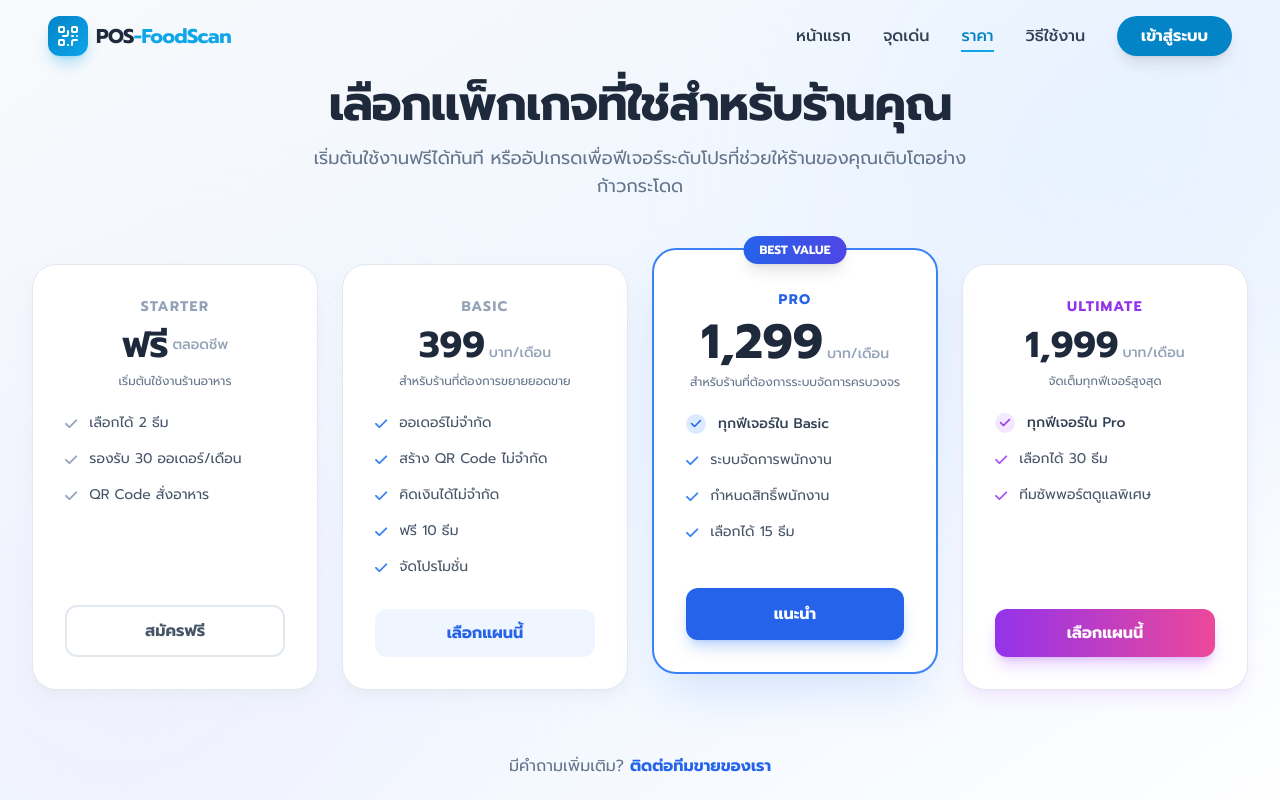
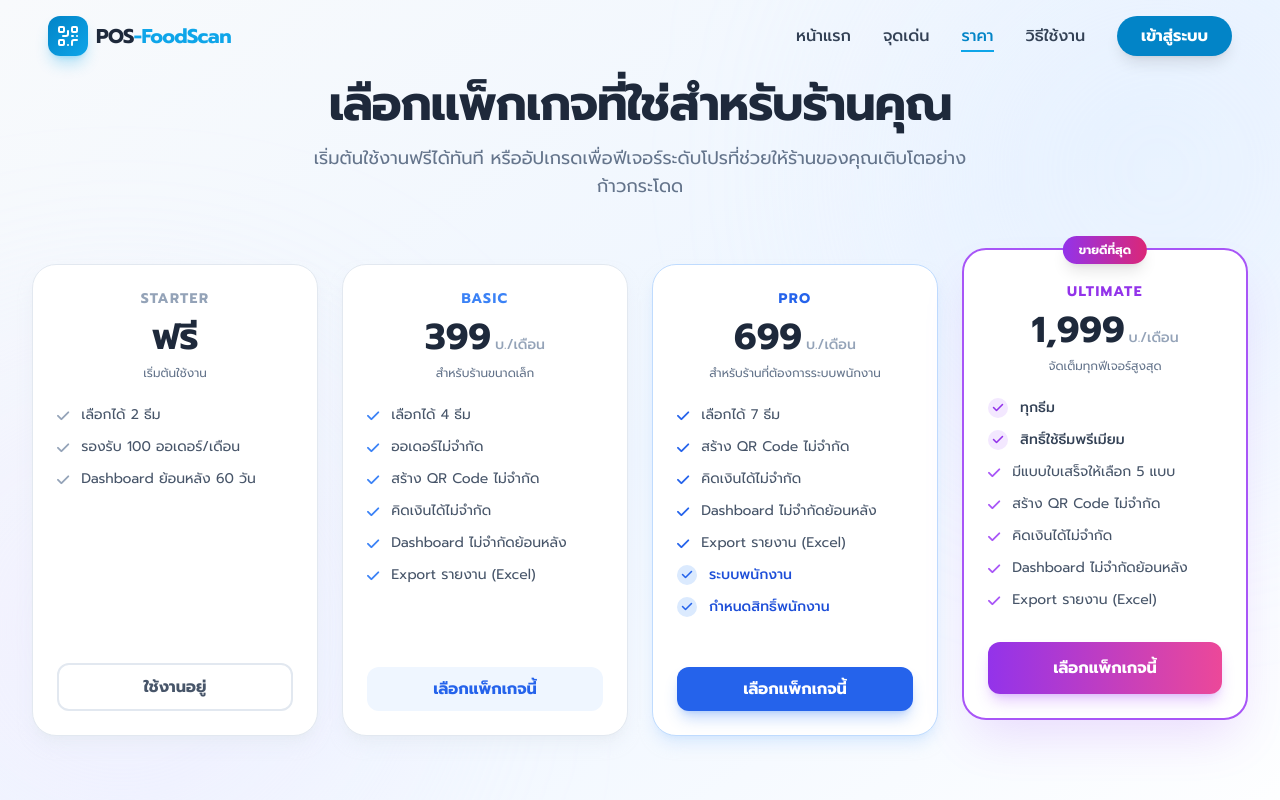
Before and after one commit to twanty979-hue/scan-food, a Next.js app: page /pricing in a window 1280 px wide. Shown: the top 800 px of the page. Built offline with nearby package versions, Linux system fonts and the light colour scheme.

Commit message:
โมบายแอพ

```diff
--- a/app/(home)/pricing/page.tsx
+++ b/app/(home)/pricing/page.tsx
@@ -25,52 +25,55 @@
         {/* Pricing Cards Grid */}
         <div className="grid grid-cols-1 md:grid-cols-2 xl:grid-cols-4 gap-6 items-start">
 
-          {/* 1. STARTER Plan */}
-          <div className="bg-white rounded-3xl p-8 border border-slate-200 shadow-lg shadow-slate-200/50 hover:shadow-xl transition-all duration-300 relative group h-full flex flex-col">
+          {/* 1. FREE Plan */}
+          <div className="bg-white rounded-3xl p-6 border border-slate-200 shadow-lg shadow-slate-200/50 hover:shadow-xl transition-all duration-300 relative group h-full flex flex-col">
             <div className="mb-6 text-center">
               <h3 className="text-sm font-bold text-slate-400 tracking-widest uppercase mb-2">STARTER</h3>
               <div className="flex items-center justify-center gap-1 mb-2">
                 <span className="text-4xl font-black text-slate-800">ฟรี</span>
-                <span className="text-sm text-slate-400 font-medium">ตลอดชีพ</span>
               </div>
-              <p className="text-xs text-slate-500">เริ่มต้นใช้งานร้านอาหาร</p>
+              <p className="text-xs text-slate-500">เริ่มต้นใช้งาน</p>
             </div>
 
-            <ul className="space-y-4 mb-8 flex-grow">
+            <ul className="space-y-3 mb-8 flex-grow">
               <li className="flex items-start gap-3 text-sm text-slate-600">
                 <i className="fa-solid fa-check text-slate-400 mt-1"></i>
                 เลือกได้ 2 ธีม
               </li>
               <li className="flex items-start gap-3 text-sm text-slate-600">
                 <i className="fa-solid fa-check text-slate-400 mt-1"></i>
-                รองรับ 30 ออเดอร์/เดือน
+                รองรับ 100 ออเดอร์/เดือน
               </li>
               <li className="flex items-start gap-3 text-sm text-slate-600">
                 <i className="fa-solid fa-check text-slate-400 mt-1"></i>
-                QR Code สั่งอาหาร
+                Dashboard ย้อนหลัง 60 วัน
               </li>
             </ul>
 
             <Link
               href="/register"
-              className="w-full block text-center py-3 rounded-xl border-2 border-slate-200 text-slate-600 font-bold hover:border-slate-800 hover:text-slate-800 transition-colors"
+              className="w-full block text-center py-2.5 rounded-xl border-2 border-slate-200 text-slate-600 font-bold hover:border-slate-800 hover:text-slate-800 transition-colors"
             >
-              สมัครฟรี
+              ใช้งานอยู่
             </Link>
           </div>
 
           {/* 2. BASIC Plan */}
-          <div className="bg-white rounded-3xl p-8 border border-slate-200 shadow-lg shadow-slate-200/50 hover:shadow-xl transition-all duration-300 h-full flex flex-col">
+          <div className="bg-white rounded-3xl p-6 border border-slate-200 shadow-lg shadow-slate-200/50 hover:shadow-xl transition-all duration-300 h-full flex flex-col">
             <div className="mb-6 text-center">
-              <h3 className="text-sm font-bold text-slate-400 tracking-widest uppercase mb-2">BASIC</h3>
+              <h3 className="text-sm font-bold text-blue-500 tracking-widest uppercase mb-2">BASIC</h3>
               <div className="flex items-baseline justify-center gap-1 mb-2">
                 <span className="text-4xl font-black text-slate-800">399</span>
-                <span className="text-sm text-slate-400 font-medium">บาท/เดือน</span>
+                <span className="text-sm text-slate-400 font-medium">บ./เดือน</span>
               </div>
-              <p className="text-xs text-slate-500">สำหรับร้านที่ต้องการขยายยอดขาย</p>
+              <p className="text-xs text-slate-500">สำหรับร้านขนาดเล็ก</p>
             </div>
 
-            <ul className="space-y-4 mb-8 flex-grow">
+            <ul className="space-y-3 mb-8 flex-grow">
+              <li className="flex items-start gap-3 text-sm text-slate-600">
+                <i className="fa-solid fa-check text-blue-500 mt-1"></i>
+                เลือกได้ 4 ธีม
+              </li>
               <li className="flex items-start gap-3 text-sm text-slate-600">
                 <i className="fa-solid fa-check text-blue-500 mt-1"></i>
                 ออเดอร์ไม่จำกัด
@@ -83,108 +86,140 @@
                 <i className="fa-solid fa-check text-blue-500 mt-1"></i>
                 คิดเงินได้ไม่จำกัด
               </li>
-               <li className="flex items-start gap-3 text-sm text-slate-600">
+              <li className="flex items-start gap-3 text-sm text-slate-600">
                 <i className="fa-solid fa-check text-blue-500 mt-1"></i>
-                ฟรี 10 ธีม
+                Dashboard ไม่จำกัดย้อนหลัง
               </li>
-               <li className="flex items-start gap-3 text-sm text-slate-600">
+              <li className="flex items-start gap-3 text-sm text-slate-600">
                 <i className="fa-solid fa-check text-blue-500 mt-1"></i>
-                จัดโปรโมชั่น
+                Export รายงาน (Excel)
               </li>
             </ul>
 
             <Link
               href="/register?plan=basic"
-              className="w-full block text-center py-3 rounded-xl bg-blue-50 text-blue-600 font-bold hover:bg-blue-100 transition-colors"
+              className="w-full block text-center py-2.5 rounded-xl bg-blue-50 text-blue-600 font-bold hover:bg-blue-100 transition-colors"
             >
-              เลือกแผนนี้
+              เลือกแพ็กเกจนี้
             </Link>
           </div>
 
-          {/* 3. PRO Plan (Highlight) */}
-          <div className="bg-white rounded-3xl p-8 border-2 border-blue-500 shadow-2xl shadow-blue-500/20 relative transform md:-translate-y-4 h-full flex flex-col z-10">
-            {/* Badge */}
-            <div className="absolute top-0 left-1/2 -translate-x-1/2 -translate-y-1/2 bg-gradient-to-r from-blue-600 to-indigo-600 text-white text-xs font-bold px-4 py-1.5 rounded-full shadow-lg">
-              BEST VALUE
+          {/* 3. PRO Plan */}
+          <div className="bg-white rounded-3xl p-6 border border-blue-200 shadow-lg shadow-blue-200/50 hover:shadow-xl transition-all duration-300 h-full flex flex-col">
+            <div className="mb-6 text-center">
+              <h3 className="text-sm font-bold text-blue-600 tracking-widest uppercase mb-2">PRO</h3>
+              <div className="flex items-baseline justify-center gap-1 mb-2">
+                <span className="text-4xl font-black text-slate-800">699</span>
+                <span className="text-sm text-slate-400 font-medium">บ./เดือน</span>
+              </div>
+              <p className="text-xs text-slate-500">สำหรับร้านที่ต้องการระบบพนักงาน</p>
             </div>
 
-            <div className="mb-6 text-center pt-2">
-              <h3 className="text-sm font-bold text-blue-600 tracking-widest uppercase mb-2">PRO</h3>
-              <div className="flex items-baseline justify-center gap-1 mb-2">
-                <span className="text-5xl font-black text-slate-800">1,299</span>
-                <span className="text-sm text-slate-400 font-medium">บาท/เดือน</span>
-              </div>
-              <p className="text-xs text-slate-500">สำหรับร้านที่ต้องการระบบจัดการครบวงจร</p>
-            </div>
-
-            <ul className="space-y-4 mb-8 flex-grow">
-               <li className="flex items-start gap-3 text-sm font-medium text-slate-700">
-                <div className="w-5 h-5 rounded-full bg-blue-100 flex items-center justify-center flex-shrink-0">
-                   <i className="fa-solid fa-check text-blue-600 text-xs"></i>
-                </div>
-                ทุกฟีเจอร์ใน Basic
+            <ul className="space-y-3 mb-8 flex-grow">
+               <li className="flex items-start gap-3 text-sm text-slate-600">
+                <i className="fa-solid fa-check text-blue-600 mt-1"></i>
+                เลือกได้ 7 ธีม
               </li>
               <li className="flex items-start gap-3 text-sm text-slate-600">
-                 <i className="fa-solid fa-check text-blue-500 mt-1"></i>
-                ระบบจัดการพนักงาน
+                <i className="fa-solid fa-check text-blue-600 mt-1"></i>
+                สร้าง QR Code ไม่จำกัด
               </li>
               <li className="flex items-start gap-3 text-sm text-slate-600">
-                 <i className="fa-solid fa-check text-blue-500 mt-1"></i>
-                กำหนดสิทธิ์พนักงาน
+                <i className="fa-solid fa-check text-blue-600 mt-1"></i>
+                คิดเงินได้ไม่จำกัด
+              </li>
+               <li className="flex items-start gap-3 text-sm text-slate-600">
+                <i className="fa-solid fa-check text-blue-600 mt-1"></i>
+                 Dashboard ไม่จำกัดย้อนหลัง
               </li>
               <li className="flex items-start gap-3 text-sm text-slate-600">
-                 <i className="fa-solid fa-check text-blue-500 mt-1"></i>
-                เลือกได้ 15 ธีม
+                <i className="fa-solid fa-check text-blue-600 mt-1"></i>
+                 Export รายงาน (Excel)
+              </li>
+              <li className="flex items-start gap-3 text-sm font-medium text-blue-700">
+                 <div className="w-5 h-5 rounded-full bg-blue-100 flex items-center justify-center flex-shrink-0">
+                    <i className="fa-solid fa-check text-blue-600 text-xs"></i>
+                 </div>
+                ระบบพนักงาน
+              </li>
+              <li className="flex items-start gap-3 text-sm font-medium text-blue-700">
+                 <div className="w-5 h-5 rounded-full bg-blue-100 flex items-center justify-center flex-shrink-0">
+                    <i className="fa-solid fa-check text-blue-600 text-xs"></i>
+                 </div>
+                กำหนดสิทธิ์พนักงาน
               </li>
             </ul>
 
             <Link
               href="/register?plan=pro"
-              className="w-full block text-center py-3.5 rounded-xl bg-blue-600 text-white font-bold hover:bg-blue-700 shadow-lg shadow-blue-500/30 transition-all hover:scale-[1.02]"
+              className="w-full block text-center py-2.5 rounded-xl bg-blue-600 text-white font-bold hover:bg-blue-700 shadow-lg shadow-blue-500/30 transition-colors"
             >
-              แนะนำ
+              เลือกแพ็กเกจนี้
             </Link>
           </div>
 
-          {/* 4. ULTIMATE Plan */}
-          <div className="bg-white rounded-3xl p-8 border border-slate-200 shadow-lg shadow-purple-200/50 hover:shadow-xl transition-all duration-300 h-full flex flex-col">
-            <div className="mb-6 text-center">
+          {/* 4. ULTIMATE Plan (Best Seller) */}
+          <div className="bg-white rounded-3xl p-6 border-2 border-purple-500 shadow-2xl shadow-purple-500/20 relative transform md:-translate-y-4 h-full flex flex-col z-10">
+             {/* Badge */}
+            <div className="absolute top-0 left-1/2 -translate-x-1/2 -translate-y-1/2 bg-gradient-to-r from-purple-600 to-pink-600 text-white text-xs font-bold px-4 py-1.5 rounded-full shadow-lg whitespace-nowrap">
+              ขายดีที่สุด
+            </div>
+
+            <div className="mb-6 text-center pt-2">
               <h3 className="text-sm font-bold text-purple-600 tracking-widest uppercase mb-2">ULTIMATE</h3>
               <div className="flex items-baseline justify-center gap-1 mb-2">
                 <span className="text-4xl font-black text-slate-800">1,999</span>
-                <span className="text-sm text-slate-400 font-medium">บาท/เดือน</span>
+                <span className="text-sm text-slate-400 font-medium">บ./เดือน</span>
               </div>
               <p className="text-xs text-slate-500">จัดเต็มทุกฟีเจอร์สูงสุด</p>
             </div>
 
-            <ul className="space-y-4 mb-8 flex-grow">
+            <ul className="space-y-3 mb-8 flex-grow">
                <li className="flex items-start gap-3 text-sm font-medium text-slate-700">
                 <div className="w-5 h-5 rounded-full bg-purple-100 flex items-center justify-center flex-shrink-0">
                    <i className="fa-solid fa-check text-purple-600 text-xs"></i>
                 </div>
-                ทุกฟีเจอร์ใน Pro
+                ทุกธีม
+              </li>
+              <li className="flex items-start gap-3 text-sm font-medium text-slate-700">
+                <div className="w-5 h-5 rounded-full bg-purple-100 flex items-center justify-center flex-shrink-0">
+                   <i className="fa-solid fa-check text-purple-600 text-xs"></i>
+                </div>
+                สิทธิ์ใช้ธีมพรีเมียม
               </li>
               <li className="flex items-start gap-3 text-sm text-slate-600">
                 <i className="fa-solid fa-check text-purple-500 mt-1"></i>
-                เลือกได้ 30 ธีม
+                มีแบบใบเสร็จให้เลือก 5 แบบ
               </li>
               <li className="flex items-start gap-3 text-sm text-slate-600">
                 <i className="fa-solid fa-check text-purple-500 mt-1"></i>
-                ทีมซัพพอร์ตดูแลพิเศษ
+                สร้าง QR Code ไม่จำกัด
+              </li>
+              <li className="flex items-start gap-3 text-sm text-slate-600">
+                <i className="fa-solid fa-check text-purple-500 mt-1"></i>
+                คิดเงินได้ไม่จำกัด
+              </li>
+              <li className="flex items-start gap-3 text-sm text-slate-600">
+                <i className="fa-solid fa-check text-purple-500 mt-1"></i>
+                Dashboard ไม่จำกัดย้อนหลัง
+              </li>
+              <li className="flex items-start gap-3 text-sm text-slate-600">
+                <i className="fa-solid fa-check text-purple-500 mt-1"></i>
+                Export รายงาน (Excel)
               </li>
             </ul>
 
             <Link
               href="/register?plan=ultimate"
-              className="w-full block text-center py-3 rounded-xl bg-gradient-to-r from-purple-600 to-pink-500 text-white font-bold hover:from-purple-700 hover:to-pink-600 shadow-lg shadow-purple-500/30 transition-all"
+              className="w-full block text-center py-3.5 rounded-xl bg-gradient-to-r from-purple-600 to-pink-500 text-white font-bold hover:from-purple-700 hover:to-pink-600 shadow-lg shadow-purple-500/30 transition-all hover:scale-[1.02]"
             >
-              เลือกแผนนี้
+              เลือกแพ็กเกจนี้
             </Link>
           </div>
 
         </div>
 
-        {/* FAQ or Contact Link (Optional) */}
+        {/* FAQ or Contact Link */}
         <div className="mt-16 text-center">
           <p className="text-slate-500">
             มีคำถามเพิ่มเติม? <Link href="/contact" className="text-blue-600 font-bold hover:underline">ติดต่อทีมขายของเรา</Link>
--- a/app/actions/limitGuard.ts
+++ b/app/actions/limitGuard.ts
@@ -6,7 +6,7 @@
 import dayjs from 'dayjs';
 
 // 🔧 CONFIG: ตั้งค่าจำนวนออเดอร์ฟรีตรงนี้ที่เดียว (แก้เป็น 30 เมื่อเทสเสร็จนะครับ)
-const MAX_FREE_ORDERS = 30;
+const MAX_FREE_ORDERS = 100;
 
 // Helper สร้าง Supabase
 async function getSupabase() {
--- a/app/dashboard/settings/constants.ts
+++ b/app/dashboard/settings/constants.ts
@@ -1,75 +1,72 @@
 export const PLANS = {
   free: {
-    name: 'Starter',
+    name: 'Free',
     price: 'ฟรี',
     period: 'ตลอดชีพ',
     themes: '2 ธีม',
-    orders: '30 ออเดอร์/เดือน',
+    orders: '100 ออเดอร์/เดือน',
     features: [
-
       'เลือกได้ 2 ธีม',
-      'รองรับ 30 ออเดอร์/เดือน',
-
-
+      'รองรับ 100 ออเดอร์/เดือน',
+      'Dashboard ย้อนหลัง 60 วัน',
     ],
     color: 'border-slate-200',
     btnColor: 'bg-slate-100 text-slate-600 hover:bg-slate-200'
   },
+
   basic: {
     name: 'Basic',
     price: '399',
     period: 'บาท/เดือน',
-    themes: '10 ธีม',
+    themes: '4 ธีม',
     orders: 'ไม่จำกัด',
     features: [
-    'การจัดโปรโมชั้น',
+      'เลือกได้ 4 ธีม',
       'ออเดอร์ไม่จำกัด',
       'สร้างQrCode ไม่จำกัด',
       'คิดเงินได้ไม่จำกัด',
-      'ฟรี 10 ธีม',
-
-
+      'Dashboard ไม่จำกัดย้อนหลัง',
+      'Export รายงาน (Excel)',
     ],
     color: 'border-blue-200',
     btnColor: 'bg-blue-600 text-white hover:bg-blue-700'
   },
+
   pro: {
     name: 'Pro',
-    price: '1,299',
+    price: '699',
     period: 'บาท/เดือน',
-    themes: '15 ธีม',
+    themes: '7 ธีม',
     orders: 'ไม่จำกัด',
     features: [
-        'การจัดโปรโมชั้น',
-      'ออเดอร์ไม่จำกัด',
+      'เลือกได้ 7 ธีม',
       'สร้างQrCode ไม่จำกัด',
       'คิดเงินได้ไม่จำกัด',
-        'เพิ่มพนักงาน แก้ไข',
-      'ระบบจัดการพนักงาน',
-      'กำหนดสิทธ์พนักงาน',
-      'เลือกได้ 15 ธีม',
+      'Dashboard ไม่จำกัดย้อนหลัง',
+      'Export รายงาน (Excel)',
+
+      'ระบบพนักงาน',
+      'กำหนดสิทธิ์พนักงาน',
 
     ],
     color: 'border-indigo-200',
     btnColor: 'bg-indigo-600 text-white hover:bg-indigo-700'
   },
+
   ultimate: {
-    name: 'ULTIMATE',
+    name: 'Ultimate',
     price: '1,999',
     period: 'บาท/เดือน',
-    themes: '25 ธีม',
+    themes: '55 ธีม + พรีเมียม',
     orders: 'ไม่จำกัด',
     features: [
-        'การจัดโปรโมชั้น',
-      'ออเดอร์ไม่จำกัด',
+      'ทุกธีม ',
+      'สิทธิ์ใช้ธีมพรีเมียม',
+      'มีแบบใบเสร็จให้เลือก 5 แบบ',
       'สร้างQrCode ไม่จำกัด',
       'คิดเงินได้ไม่จำกัด',
-      'ระบบจัดการพนักงาน',
-      'เพิ่มพนักงาน แก้ไข',
-      'กำหนดสิทธ์พนักงาน',
-      'เลือกได้ 30 ธีม',
-
-
+      'Dashboard ไม่จำกัดย้อนหลัง',
+      'Export รายงาน (Excel)',
     ],
     color: 'border-purple-500 shadow-purple-200',
     btnColor: 'bg-gradient-to-r from-purple-600 to-pink-600 text-white hover:shadow-lg hover:shadow-purple-500/30',
--- a/app/sitemap.ts
+++ b/app/sitemap.ts
@@ -1,28 +1,42 @@
-// app/sitemap.ts
 import { MetadataRoute } from 'next'
 
 export default function sitemap(): MetadataRoute.Sitemap {
   const baseUrl = 'https://pos-foodscan.com'
 
-  return [
-    {
-      url: baseUrl,
+  const routes = [
+    '',
+    '/features',
+    '/pricing',
+    '/manual',
+    '/login',
+    '/register',
+    '/terms',
+    '/privacy',
+    '/refund',
+  ]
+
+  return routes.map((route) => {
+    let priority = 0.7
+
+    // 🔥 แก้ตรงนี้ครับ: เติม | 'yearly' เข้าไป
+    let changeFrequency: 'daily' | 'weekly' | 'monthly' | 'yearly' = 'monthly'
+
+    if (route === '') {
+      priority = 1.0
+      changeFrequency = 'daily'
+    } else if (['/features', '/pricing'].includes(route)) {
+      priority = 0.9
+      changeFrequency = 'weekly'
+    } else if (['/terms', '/privacy', '/refund'].includes(route)) {
+      priority = 0.5
+      changeFrequency = 'yearly'
+    }
+
+    return {
+      url: `${baseUrl}${route}`,
       lastModified: new Date(),
-      changeFrequency: 'daily',
-      priority: 1,
-    },
-    {
-      url: `${baseUrl}/login`,
-      lastModified: new Date(),
-      changeFrequency: 'monthly',
-      priority: 0.8,
-    },
-    {
-      url: `${baseUrl}/register`, // ถ้ามีหน้าสมัครสมาชิก
-      lastModified: new Date(),
-      changeFrequency: 'monthly',
-      priority: 0.8,
-    },
-    // ใส่หน้าอื่นๆ เพิ่มตรงนี้
-  ]
+      changeFrequency,
+      priority,
+    }
+  })
 }
```
Also changed, not shown: app/dashboard/layout.tsx (+17 -14 lines), app/apple-icon.png, public/opengraph-image.png.
